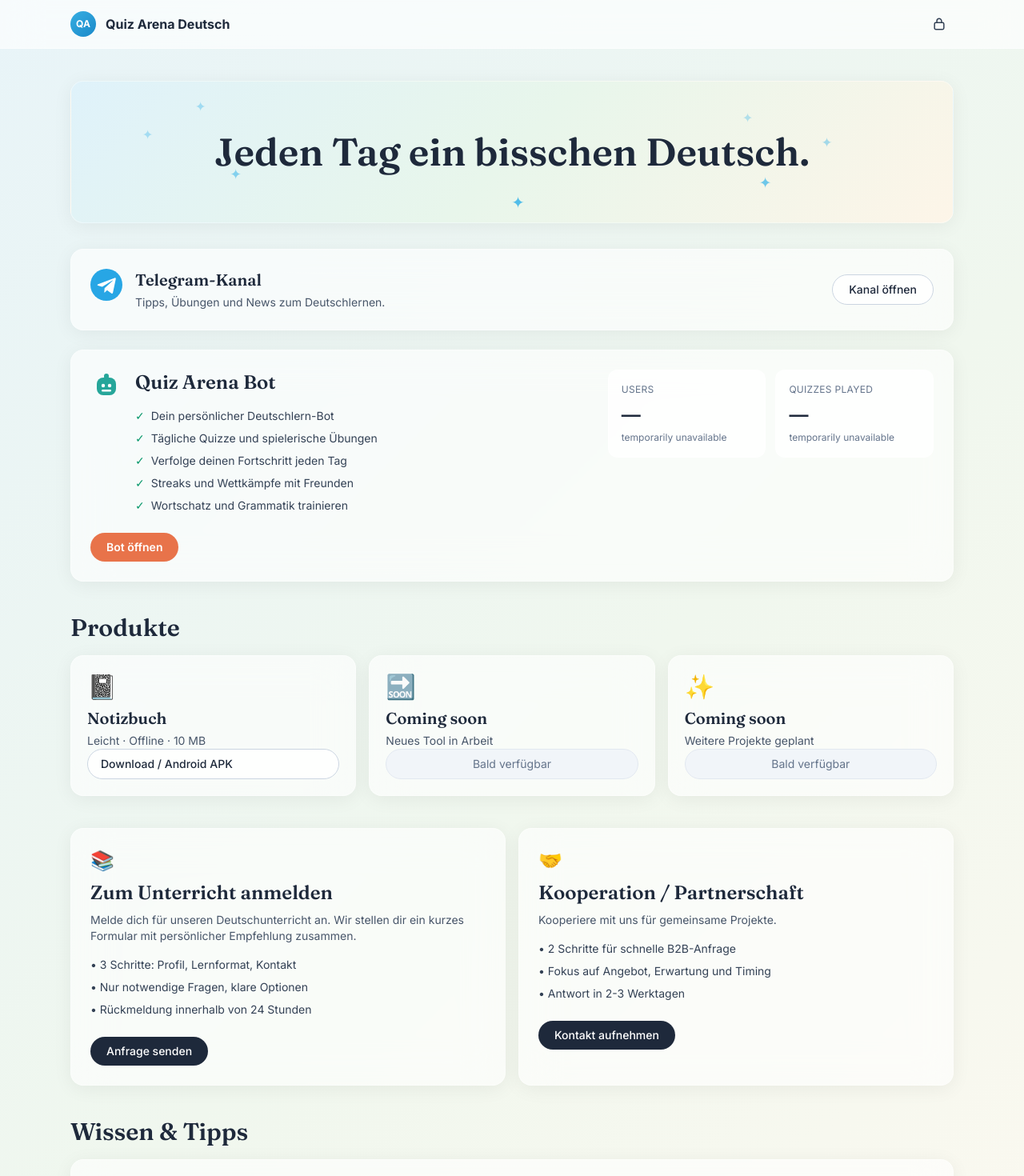
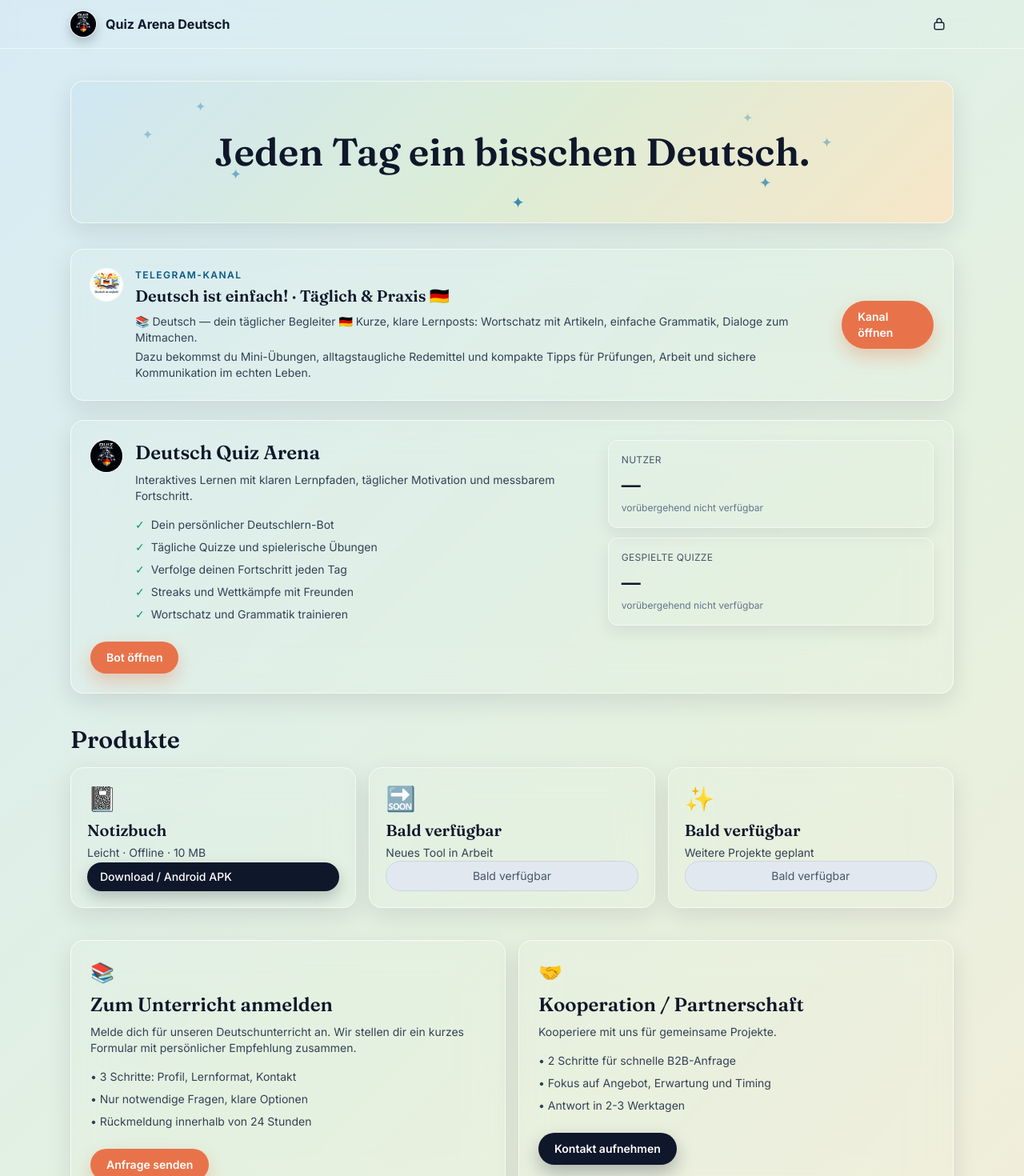
Before and after one commit to Valerii-S84/quiz-arena-frontend, a Next.js app: page / in a window 1280 px wide. Shown: the top 1470 px of the page at 80% size. Built offline with nearby package versions, Linux system fonts and the light colour scheme; no server answers.

Commit message:
feat(public-home): refresh channel/bot blocks and improve visual contrast (#36)
Co-authored-by: Quiz Arena <local@quiz-arena>

```diff
--- a/app/(public)/page.tsx
+++ b/app/(public)/page.tsx
@@ -2,6 +2,7 @@
 
 import { FormEvent, useEffect, useState } from "react";
 import { Inter } from "next/font/google";
+import Image from "next/image";
 
 import { api } from "@/lib/api";
 import { ContactWizardModal } from "./_components/contact-wizards";
@@ -16,9 +17,14 @@ const TELEGRAM_BOT_URL =
 const TELEGRAM_CHANNEL_URL =
   process.env.NEXT_PUBLIC_TELEGRAM_CHANNEL_URL || "https://t.me/doechkurse";
 const NOTIZBUCH_APK_URL = process.env.NEXT_PUBLIC_NOTIZBUCH_APK_URL || "#";
+const BOT_LOGO_PATH = "/logo/bot-logo.jpg";
+const CHANNEL_LOGO_PATH = "/logo/channel-logo.jpg";
 
 const GLASS_CARD_CLASS =
-  "rounded-2xl border border-white/40 bg-white/60 shadow-[0_4px_24px_rgba(0,0,0,0.06)] backdrop-blur-xl transition-all duration-200 hover:-translate-y-0.5 hover:shadow-[0_8px_32px_rgba(0,0,0,0.10)]";
+  "rounded-2xl border border-white/70 bg-white/74 shadow-[0_10px_30px_rgba(15,23,42,0.10)] backdrop-blur-xl transition-all duration-200 hover:-translate-y-0.5 hover:shadow-[0_16px_38px_rgba(15,23,42,0.16)]";
+
+const ORANGE_BUTTON_CLASS =
+  "inline-flex items-center justify-center rounded-full bg-[#E8734A] px-5 py-2.5 text-sm font-semibold text-white shadow-[0_10px_22px_rgba(232,115,74,0.33)] transition hover:bg-[#d7653f]";
 
 const INPUT_CLASS =
   "w-full rounded-xl border border-slate-200 bg-white/80 px-3 py-2 text-sm text-slate-800 outline-none transition focus:border-slate-400 focus:ring-2 focus:ring-slate-200";
@@ -171,19 +177,25 @@ export default function PublicHomePage() {
   return (
     <main
       lang="de"
-      className={`${inter.className} min-h-screen bg-[linear-gradient(135deg,#e8f4f8_0%,#f0f7ee_50%,#fef9f0_100%)] text-slate-800`}
+      className={`${inter.className} min-h-screen bg-[linear-gradient(135deg,#d7ebf5_0%,#e4f1e0_50%,#f8ecd8_100%)] text-slate-900`}
     >
-      <header className="sticky top-0 z-40 border-b border-white/50 bg-white/65 backdrop-blur-xl">
+      <header className="sticky top-0 z-40 border-b border-white/60 bg-white/82 backdrop-blur-xl">
         <div className="mx-auto flex max-w-6xl items-center justify-between px-4 py-3 sm:px-6">
           <a href="/" className="flex items-center gap-3">
-            <span className="flex h-8 w-8 items-center justify-center rounded-full bg-[linear-gradient(140deg,#37AEE2,#1A89C9)] text-xs font-bold text-white">
-              QA
+            <span className="relative h-8 w-8 overflow-hidden rounded-full ring-1 ring-white/80 shadow-[0_6px_14px_rgba(15,23,42,0.25)]">
+              <Image
+                src={BOT_LOGO_PATH}
+                alt="Deutsch Quiz Arena Logo"
+                fill
+                sizes="32px"
+                className="object-cover"
+              />
             </span>
             <span className="text-sm font-bold sm:text-base">Quiz Arena Deutsch</span>
           </a>
           <button
             type="button"
-            className="rounded-full p-2 text-slate-700 transition hover:bg-white/70"
+            className="rounded-full p-2 text-slate-800 transition hover:bg-white/80"
             aria-label="Admin Login öffnen"
             onClick={() => {
               setLoginFeedback(null);
@@ -198,12 +210,12 @@ export default function PublicHomePage() {
 
       <div className="mx-auto max-w-6xl px-4 pb-16 pt-10 sm:px-6">
         <section
-          className={`${GLASS_CARD_CLASS} relative overflow-hidden bg-[linear-gradient(135deg,#dff2fa_0%,#e8f6eb_50%,#fdf5e8_100%)] px-6 py-16 text-center`}
+          className={`${GLASS_CARD_CLASS} relative overflow-hidden bg-[linear-gradient(135deg,#cfe7f3_0%,#dcedd7_50%,#f7e6c8_100%)] px-6 py-16 text-center`}
         >
           {STAR_POSITIONS.map((star, index) => (
             <span
               key={`${star.top}-${star.left}`}
-              className="pointer-events-none absolute text-lg text-sky-500/80"
+              className="pointer-events-none absolute text-lg text-sky-700/85"
               style={{
                 top: star.top,
                 left: star.left,
@@ -219,13 +231,31 @@ export default function PublicHomePage() {
         </section>
 
         <section className="mt-8">
-          <div className={`${GLASS_CARD_CLASS} flex flex-col gap-5 p-6 sm:flex-row sm:items-center sm:justify-between`}>
+          <div
+            className={`${GLASS_CARD_CLASS} flex flex-col gap-5 p-6 sm:flex-row sm:items-center sm:justify-between`}
+          >
             <div className="flex items-start gap-4">
-              <TelegramIcon />
+              <div className="relative h-10 w-10 shrink-0 overflow-hidden rounded-full ring-1 ring-white/80">
+                <Image
+                  src={CHANNEL_LOGO_PATH}
+                  alt="Deutsch ist einfach Kanal Logo"
+                  fill
+                  sizes="40px"
+                  className="object-cover"
+                />
+              </div>
               <div>
-                <h3 className="text-xl font-semibold">Telegram-Kanal</h3>
-                <p className="mt-1 text-sm text-slate-600">
-                  Tipps, Übungen und News zum Deutschlernen.
+                <p className="text-xs font-semibold uppercase tracking-[0.12em] text-sky-800">
+                  Telegram-Kanal
+                </p>
+                <h3 className="mt-1 text-xl font-semibold">Deutsch ist einfach! · Täglich & Praxis 🇩🇪</h3>
+                <p className="mt-2 text-sm text-slate-700">
+                  📚 Deutsch — dein täglicher Begleiter 🇩🇪 Kurze, klare Lernposts: Wortschatz mit
+                  Artikeln, einfache Grammatik, Dialoge zum Mitmachen.
+                </p>
+                <p className="mt-1 text-sm text-slate-700">
+                  Dazu bekommst du Mini-Übungen, alltagstaugliche Redemittel und kompakte Tipps für
+                  Prüfungen, Arbeit und sichere Kommunikation im echten Leben.
                 </p>
               </div>
             </div>
@@ -233,7 +263,7 @@ export default function PublicHomePage() {
               href={TELEGRAM_CHANNEL_URL}
               target="_blank"
               rel="noreferrer"
-              className="inline-flex items-center justify-center rounded-full border border-slate-300 bg-white/80 px-5 py-2 text-sm font-medium text-slate-800 transition hover:bg-white"
+              className={ORANGE_BUTTON_CLASS}
             >
               Kanal öffnen
             </a>
@@ -244,9 +274,21 @@ export default function PublicHomePage() {
           <div className={`${GLASS_CARD_CLASS} grid gap-6 p-6 lg:grid-cols-5`}>
             <div className="lg:col-span-3">
               <div className="flex items-start gap-4">
-                <BotIcon />
+                <div className="relative h-10 w-10 shrink-0 overflow-hidden rounded-full ring-1 ring-white/80">
+                  <Image
+                    src={BOT_LOGO_PATH}
+                    alt="Deutsch Quiz Arena Bot Logo"
+                    fill
+                    sizes="40px"
+                    className="object-cover"
+                  />
+                </div>
                 <div>
-                  <h3 className="text-2xl font-semibold">Quiz Arena Bot</h3>
+                  <h3 className="text-2xl font-semibold">Deutsch Quiz Arena</h3>
+                  <p className="mt-2 text-sm text-slate-700">
+                    Interaktives Lernen mit klaren Lernpfaden, täglicher Motivation und messbarem
+                    Fortschritt.
+                  </p>
                   <ul className="mt-4 space-y-2 text-sm text-slate-700">
                     <li className="flex gap-2">
                       <span className="text-emerald-600">✓</span>
@@ -275,26 +317,26 @@ export default function PublicHomePage() {
                 href={TELEGRAM_BOT_URL}
                 target="_blank"
                 rel="noreferrer"
-                className="mt-6 inline-flex rounded-full bg-[#E8734A] px-5 py-2 text-sm font-semibold text-white transition hover:bg-[#db6740]"
+                className={`mt-6 ${ORANGE_BUTTON_CLASS}`}
               >
                 Bot öffnen
               </a>
             </div>
 
             <div className="lg:col-span-2">
-              <div className="grid grid-cols-2 gap-3">
-                <article className="rounded-xl border border-white/50 bg-white/75 p-4">
-                  <p className="text-xs uppercase tracking-wide text-slate-500">Users</p>
+              <div className="grid grid-cols-1 gap-3">
+                <article className="rounded-xl border border-white/60 bg-white/82 p-4 shadow-[0_8px_20px_rgba(15,23,42,0.08)]">
+                  <p className="text-xs uppercase tracking-wide text-slate-600">Nutzer</p>
                   <p className="mt-2 text-2xl font-semibold">{formatStatValue(stats.users)}</p>
                   {stats.isUnavailable ? (
-                    <p className="mt-1 text-xs text-slate-500">temporarily unavailable</p>
+                    <p className="mt-1 text-xs text-slate-500">vorübergehend nicht verfügbar</p>
                   ) : null}
                 </article>
-                <article className="rounded-xl border border-white/50 bg-white/75 p-4">
-                  <p className="text-xs uppercase tracking-wide text-slate-500">Quizzes played</p>
+                <article className="rounded-xl border border-white/60 bg-white/82 p-4 shadow-[0_8px_20px_rgba(15,23,42,0.08)]">
+                  <p className="text-xs uppercase tracking-wide text-slate-600">Gespielte Quizze</p>
                   <p className="mt-2 text-2xl font-semibold">{formatStatValue(stats.quizzes)}</p>
                   {stats.isUnavailable ? (
-                    <p className="mt-1 text-xs text-slate-500">temporarily unavailable</p>
+                    <p className="mt-1 text-xs text-slate-500">vorübergehend nicht verfügbar</p>
                   ) : null}
                 </article>
               </div>
@@ -303,15 +345,15 @@ export default function PublicHomePage() {
         </section>
 
         <section className="mt-10">
-          <h2 className="text-3xl font-semibold">Produkte</h2>
+          <h2 className="text-3xl font-semibold text-slate-900">Produkte</h2>
           <div className="mt-4 grid gap-4 md:grid-cols-3">
             <article className={`${GLASS_CARD_CLASS} flex h-full flex-col p-5`}>
               <div className="text-3xl">📓</div>
               <h4 className="mt-2 text-xl font-semibold">Notizbuch</h4>
-              <p className="mt-1 text-sm text-slate-600">Leicht · Offline · 10 MB</p>
+              <p className="mt-1 text-sm text-slate-700">Leicht · Offline · 10 MB</p>
               <a
                 href={NOTIZBUCH_APK_URL}
-                className="mt-auto inline-flex rounded-full border border-slate-300 bg-white/80 px-4 py-2 text-sm font-medium"
+                className="mt-auto inline-flex rounded-full bg-slate-900 px-4 py-2 text-sm font-medium text-white shadow-[0_8px_18px_rgba(15,23,42,0.22)] transition hover:bg-slate-800"
               >
                 Download / Android APK
               </a>
@@ -319,12 +361,12 @@ export default function PublicHomePage() {
 
             <article className={`${GLASS_CARD_CLASS} flex h-full flex-col p-5`}>
               <div className="text-3xl">🔜</div>
-              <h4 className="mt-2 text-xl font-semibold">Coming soon</h4>
-              <p className="mt-1 text-sm text-slate-600">Neues Tool in Arbeit</p>
+              <h4 className="mt-2 text-xl font-semibold">Bald verfügbar</h4>
+              <p className="mt-1 text-sm text-slate-700">Neues Tool in Arbeit</p>
               <button
                 type="button"
                 disabled
-                className="mt-auto cursor-not-allowed rounded-full border border-slate-200 bg-slate-100 px-4 py-2 text-sm text-slate-500"
+                className="mt-auto cursor-not-allowed rounded-full border border-slate-300 bg-slate-200 px-4 py-2 text-sm text-slate-600"
               >
                 Bald verfügbar
               </button>
@@ -332,12 +374,12 @@ export default function PublicHomePage() {
 
             <article className={`${GLASS_CARD_CLASS} flex h-full flex-col p-5`}>
               <div className="text-3xl">✨</div>
-              <h4 className="mt-2 text-xl font-semibold">Coming soon</h4>
-              <p className="mt-1 text-sm text-slate-600">Weitere Projekte geplant</p>
+              <h4 className="mt-2 text-xl font-semibold">Bald verfügbar</h4>
+              <p className="mt-1 text-sm text-slate-700">Weitere Projekte geplant</p>
               <button
                 type="button"
                 disabled
-                className="mt-auto cursor-not-allowed rounded-full border border-slate-200 bg-slate-100 px-4 py-2 text-sm text-slate-500"
+                className="mt-auto cursor-not-allowed rounded-full border border-slate-300 bg-slate-200 px-4 py-2 text-sm text-slate-600"
               >
                 Bald verfügbar
               </button>
@@ -349,7 +391,7 @@ export default function PublicHomePage() {
           <article className={`${GLASS_CARD_CLASS} p-6`}>
             <p className="text-2xl">📚</p>
             <h3 className="mt-2 text-2xl font-semibold">Zum Unterricht anmelden</h3>
-            <p className="mt-2 text-sm text-slate-600">
+            <p className="mt-2 text-sm text-slate-700">
               Melde dich für unseren Deutschunterricht an. Wir stellen dir ein kurzes Formular mit
               persönlicher Empfehlung zusammen.
             </p>
@@ -364,7 +406,7 @@ export default function PublicHomePage() {
                 setIsLoginOpen(false);
                 setActiveWizard("student");
               }}
-              className="mt-6 rounded-full bg-slate-800 px-5 py-2 text-sm font-medium text-white transition hover:bg-slate-700"
+              className={`mt-6 ${ORANGE_BUTTON_CLASS}`}
             >
               Anfrage senden
             </button>
@@ -373,7 +415,7 @@ export default function PublicHomePage() {
           <article className={`${GLASS_CARD_CLASS} p-6`}>
             <p className="text-2xl">🤝</p>
             <h3 className="mt-2 text-2xl font-semibold">Kooperation / Partnerschaft</h3>
-            <p className="mt-2 text-sm text-slate-600">Kooperiere mit uns für gemeinsame Projekte.</p>
+            <p className="mt-2 text-sm text-slate-700">Kooperiere mit uns für gemeinsame Projekte.</p>
             <ul className="mt-4 space-y-2 text-sm text-slate-700">
               <li>• 2 Schritte für schnelle B2B-Anfrage</li>
               <li>• Fokus auf Angebot, Erwartung und Timing</li>
@@ -385,7 +427,7 @@ export default function PublicHomePage() {
                 setIsLoginOpen(false);
                 setActiveWizard("partner");
               }}
-              className="mt-6 rounded-full bg-slate-800 px-5 py-2 text-sm font-medium text-white transition hover:bg-slate-700"
+              className="mt-6 inline-flex items-center justify-center rounded-full bg-slate-900 px-5 py-2.5 text-sm font-semibold text-white shadow-[0_10px_22px_rgba(15,23,42,0.28)] transition hover:bg-slate-800"
             >
               Kontakt aufnehmen
             </button>
@@ -399,16 +441,16 @@ export default function PublicHomePage() {
               <a
                 key={article.slug}
                 href={`/artikel/${article.slug}`}
-                className={`${GLASS_CARD_CLASS} flex items-center justify-between px-5 py-4 text-sm sm:text-base`}
+                className={`${GLASS_CARD_CLASS} flex items-center justify-between px-5 py-4 text-sm transition hover:border-sky-200 sm:text-base`}
               >
                 <span>{article.title}</span>
-                <span className="text-xl text-slate-500">›</span>
+                <span className="text-xl text-slate-700">›</span>
               </a>
             ))}
           </div>
         </section>
 
-        <footer className="mt-12 border-t border-white/60 pt-6 text-center text-sm text-slate-600">
+        <footer className="mt-12 border-t border-white/70 pt-6 text-center text-sm text-slate-700">
           <p>
             <a href={TELEGRAM_CHANNEL_URL} target="_blank" rel="noreferrer" className="hover:underline">
               Telegram-Kanal
@@ -466,7 +508,7 @@ export default function PublicHomePage() {
               <input
                 type="password"
                 className={INPUT_CLASS}
-                placeholder="Password"
+                placeholder="Passwort"
                 value={passwordValue}
                 onChange={(event) => setPasswordValue(event.target.value)}
                 autoComplete="current-password"
@@ -515,27 +557,3 @@ function LockIcon() {
     </svg>
   );
 }
-
-function TelegramIcon() {
-  return (
-    <svg width="40" height="40" viewBox="0 0 40 40" aria-hidden="true">
-      <circle cx="20" cy="20" r="20" fill="#27A6E5" />
-      <path
-        d="M9 19.6L30.2 11.4c1-.4 1.8.2 1.5 1.6l-3.6 16.9c-.2 1-1 1.3-1.8.8l-5.4-4-2.6 2.5c-.3.3-.5.5-1 .5l.4-5.5L27.8 15c.4-.4-.1-.7-.6-.3l-12.4 7.8-5.3-1.6c-1.1-.4-1.1-1.1.2-1.3z"
-        fill="#fff"
-      />
-    </svg>
-  );
-}
-
-function BotIcon() {
-  return (
-    <svg width="40" height="40" viewBox="0 0 40 40" aria-hidden="true">
-      <rect x="8" y="10" width="24" height="22" rx="8" fill="#26A69A" />
-      <rect x="17" y="5" width="6" height="7" rx="3" fill="#26A69A" />
-      <circle cx="16" cy="20" r="2.2" fill="#fff" />
-      <circle cx="24" cy="20" r="2.2" fill="#fff" />
-      <rect x="14" y="25" width="12" height="2.5" rx="1.25" fill="#fff" />
-    </svg>
-  );
-}
```
Also changed, not shown: public/logo/bot-logo.jpg (added), public/logo/channel-logo.jpg (added).
